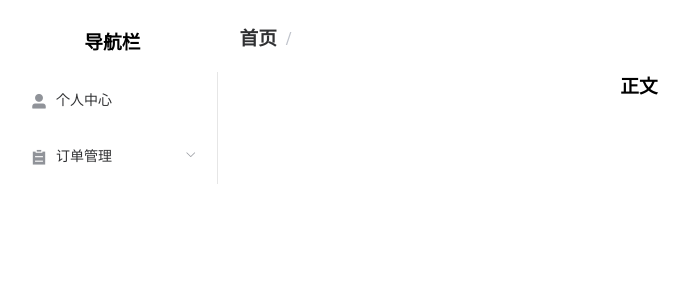
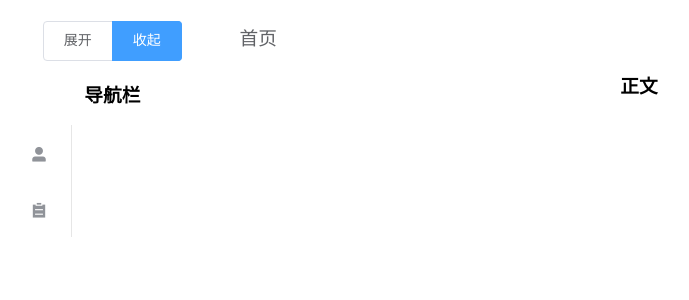
Before and after one commit to Zimomo333/Vue-Router-Webpack, a Vue app: page / in a window 1280 px wide. Shown: the top 300 px of the page, without its empty margins (1-690 px from the left). Built offline with nearby package versions, Linux system fonts and the light colour scheme.

Commit message:
fix the router url nested relation issues, add collapse to sidebar

```diff
--- a/src/App.vue
+++ b/src/App.vue
@@ -2,21 +2,29 @@
     <div id="app">
         <el-row class="tac">
             <el-col :span="4">
+                <el-radio-group v-model="isCollapse">
+                    <el-radio-button :label="false">展开</el-radio-button>
+                    <el-radio-button :label="true">收起</el-radio-button>
+                </el-radio-group>
                 <h3>导航栏</h3>
                 <el-menu
                 :default-active="this.$route.path"
-                class="el-menu-vertical-demo"
+                :collapse="isCollapse"
                 router
                 >
-
-                <sidebar-item v-for="route in routes" :key="route.path" :item="route" />
-
+                    <sidebar-item v-for="route in routes" :key="route.path" :item="route" />
                 </el-menu>
             </el-col>
             <el-col :span="16">
                 <el-breadcrumb separator="/">
                     <el-breadcrumb-item :to="{ path: '/' }">首页</el-breadcrumb-item>
-                    <el-breadcrumb-item>{{this.$route.meta.title}}</el-breadcrumb-item>
+                    <el-breadcrumb-item
+                    v-for="item in this.$route.matched"
+                    :key="item.path"
+                    :to="item.path"
+                    >
+                        {{item.meta.title}}
+                    </el-breadcrumb-item>
                 </el-breadcrumb>
                 <h3>正文</h3>
                 <router-view />
@@ -36,10 +44,14 @@ export default {
     },
     data() {
         return {
+            isCollapse: true,
             routes
         }
     },
     methods: {
+        test(){
+            this.$router.push('my-orders');
+        }
     }
 }
 </script>
@@ -52,4 +64,21 @@ h3 {
     font-size: 1.17em;
     margin: 21.92px;
 }
+.el-radio-group {
+    width:100%;
+    display: flex;
+    justify-content: center;
+    margin-top: 13px;
+}
 </style>
+
+<style>     /* 解决导航栏折叠子菜单文字不隐藏的bug，必须覆盖全局样式 */
+/* 隐藏文字 */
+.el-menu--collapse .el-submenu__title span{
+display: none;
+}
+/* 隐藏 > , 默认该i元素标签无hash值，因此scoped无效，必须使用全局样式覆盖 */
+.el-menu--collapse .el-submenu__title .el-submenu__icon-arrow{
+display: none;
+}
+</style>
--- a/src/router.js
+++ b/src/router.js
@@ -13,7 +13,7 @@ export const routes = [
         }
     },
     {
-        path: '/orders',
+        path: '/orders',        // 以 / 开头的嵌套路径会被当作根路径
         component: () => import('./views/orders/index.vue'),
         meta: {
             title: '订单管理',
@@ -21,7 +21,7 @@ export const routes = [
         },
         children: [
             {
-                path: '/my-orders',
+                path: 'my-orders',      // 子路由不要加/
                 component: () => import('./views/orders/myOrders.vue'),
                 meta: {
                     title: '我的订单',
@@ -29,7 +29,7 @@ export const routes = [
                 }
             },
             {
-                path: '/submit',
+                path: 'submit',
                 component: () => import('./views/orders/submit.vue'),
                 meta: {
                     title: '提交订单',
--- a/src/views/SidebarItem.vue
+++ b/src/views/SidebarItem.vue
@@ -3,23 +3,24 @@
   <div v-if="!item.hidden">
     <!-- 如果没有子路由 -->
     <template v-if="!item.children">
-        <el-menu-item :key="item.path" :index="item.path">
+        <el-menu-item :key="item.path" :index="resolvePath(item.path)">
           <i :class="item.meta.icon"></i>
           <span slot="title">{{item.meta.title}}</span>
         </el-menu-item>
     </template>
     <!-- 如果有子路由，渲染子菜单 -->
-    <el-submenu v-else :index="item.path">
+    <el-submenu v-else :index="resolvePath(item.path)">
       <template slot="title">
           <i :class="item.meta.icon"></i>
-          <span>{{item.meta.title}}</span>
+          <span slot="title">{{item.meta.title}}</span>
       </template>
-      <sidebar-item v-for="child in item.children" :key="child.path" :item="child" />
+      <sidebar-item v-for="child in item.children" :key="child.path" :item="child" :basePath="resolvePath(item.path)" />
     </el-submenu>
   </div>
 </template>
 
 <script>
+import path from 'path'
 
 export default {
   name: 'SidebarItem',    //组件自调用，必须有name属性
@@ -27,6 +28,16 @@ export default {
     item: {
       type: Object,
       required: true
+    },
+    basePath: {
+      type: String,
+      default: ''
+    }
+  },
+  methods: {
+    //拼接父子路径
+    resolvePath(routePath) {
+      return path.resolve(this.basePath,routePath)
     }
   }
 }
```
